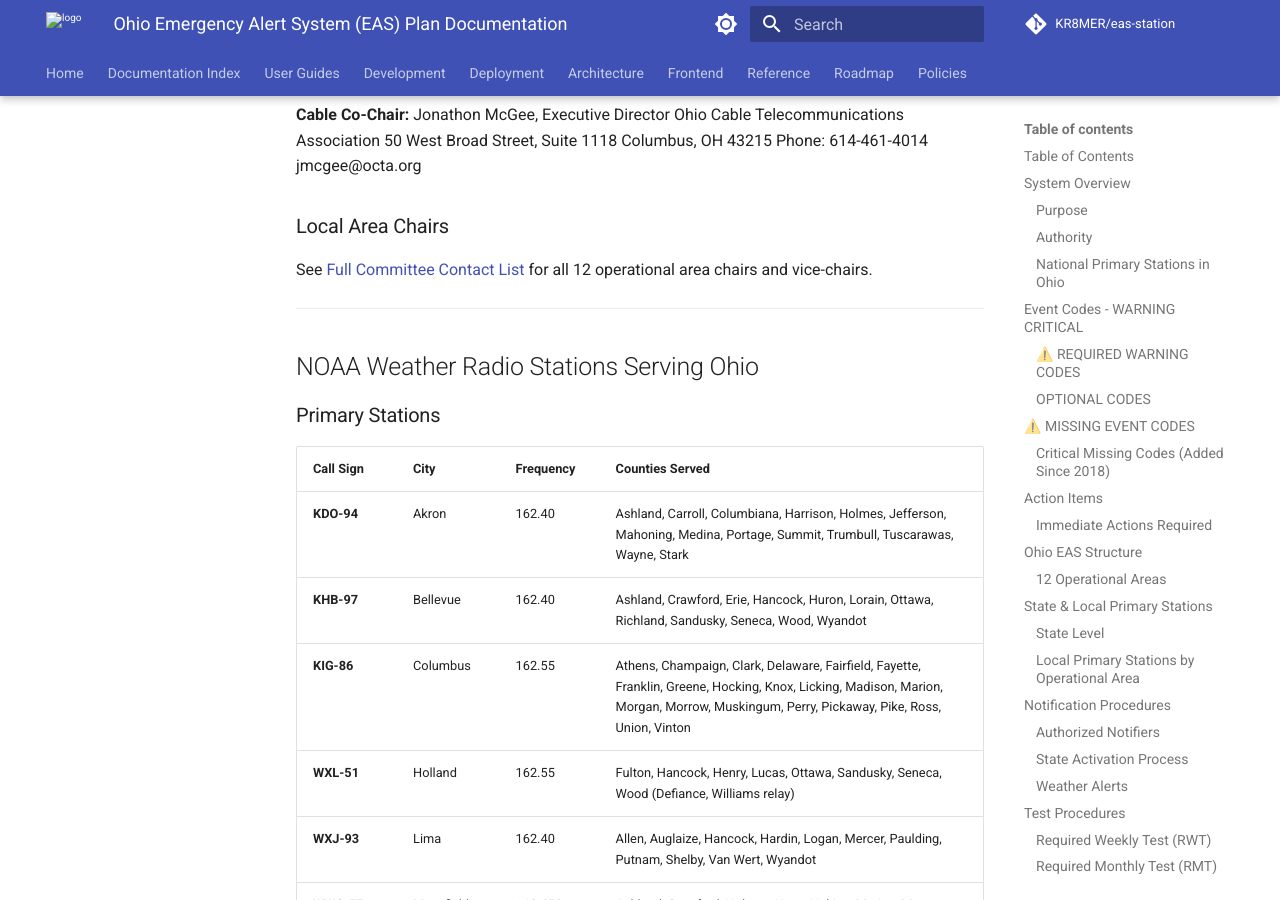
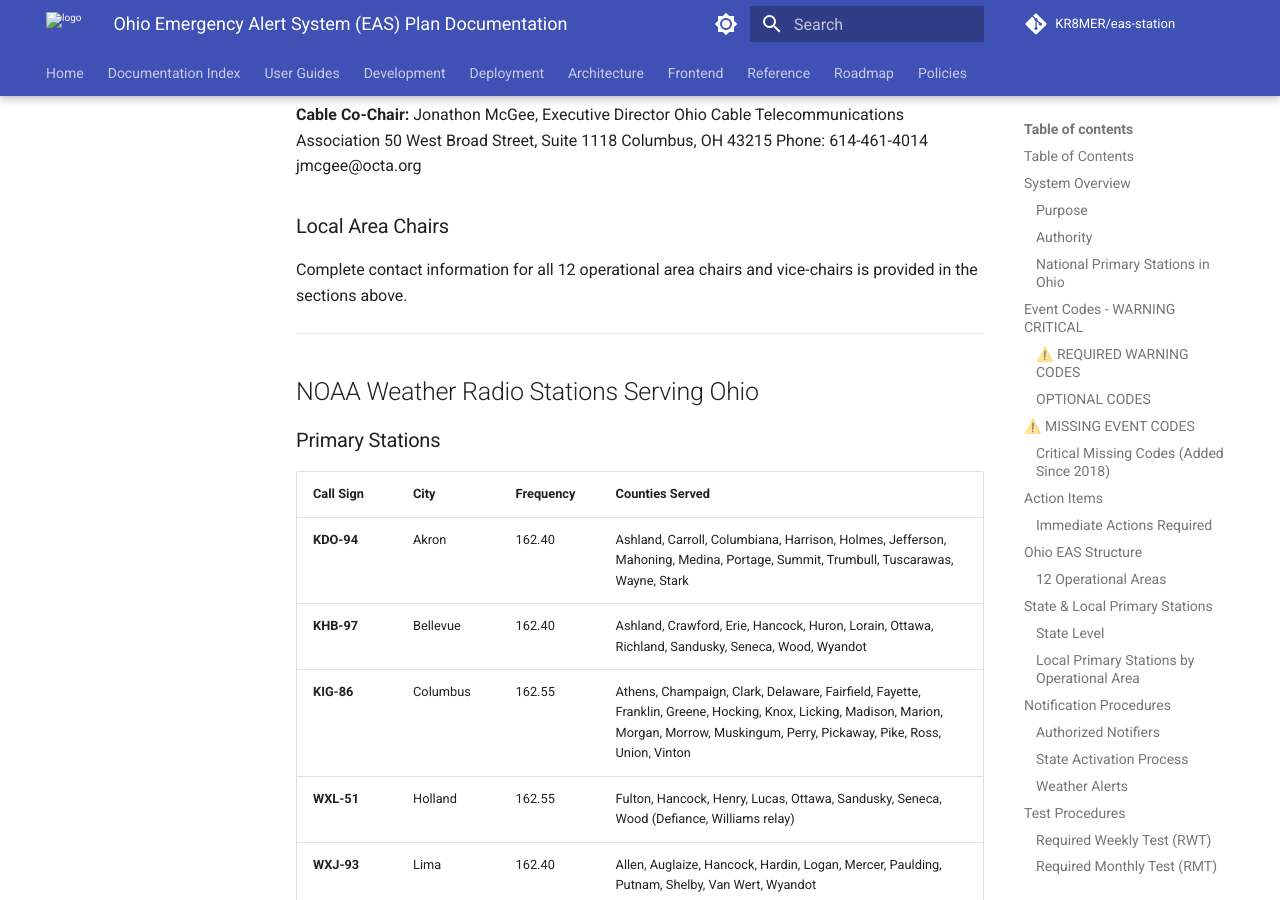
Before and after one commit to KR8MER/eas-station, an MkDocs documentation site: the page built from docs/OHIO_EAS_DOCUMENTATION.md, in a window 1280 px wide and 900 px high, scrolled down 12094 px. Built offline with MkDocs 1.6.1 and Material for MkDocs 9.7.7, drawn with Linux system fonts in a browser that asks for light colours; comment, search, counter and statistics services are not loaded; the version menu is left out.

Commit message:
Remove broken link to non-existent OHIO_EAS_CONTACTS.md file
Co-authored-by: KR8MER <69276965+KR8MER@users.noreply.github.com>

```diff
--- a/docs/OHIO_EAS_DOCUMENTATION.md
+++ b/docs/OHIO_EAS_DOCUMENTATION.md
@@ -419,7 +419,7 @@ jmcgee@octa.org
 
 ### Local Area Chairs
 
-See [Full Committee Contact List](./OHIO_EAS_CONTACTS.md) for all 12 operational area chairs and vice-chairs.
+Complete contact information for all 12 operational area chairs and vice-chairs is provided in the sections above.
 
 ---
 
```
